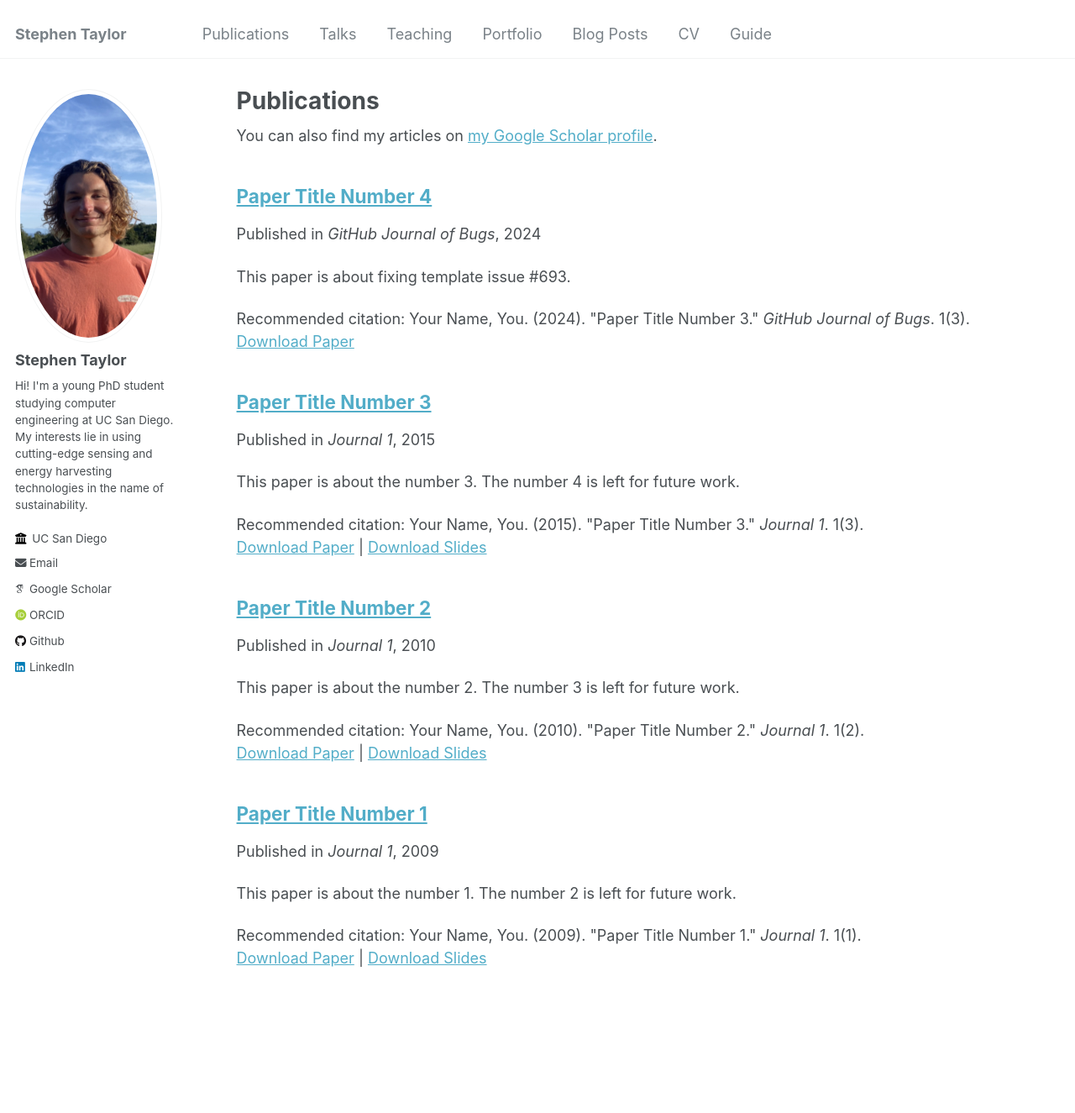
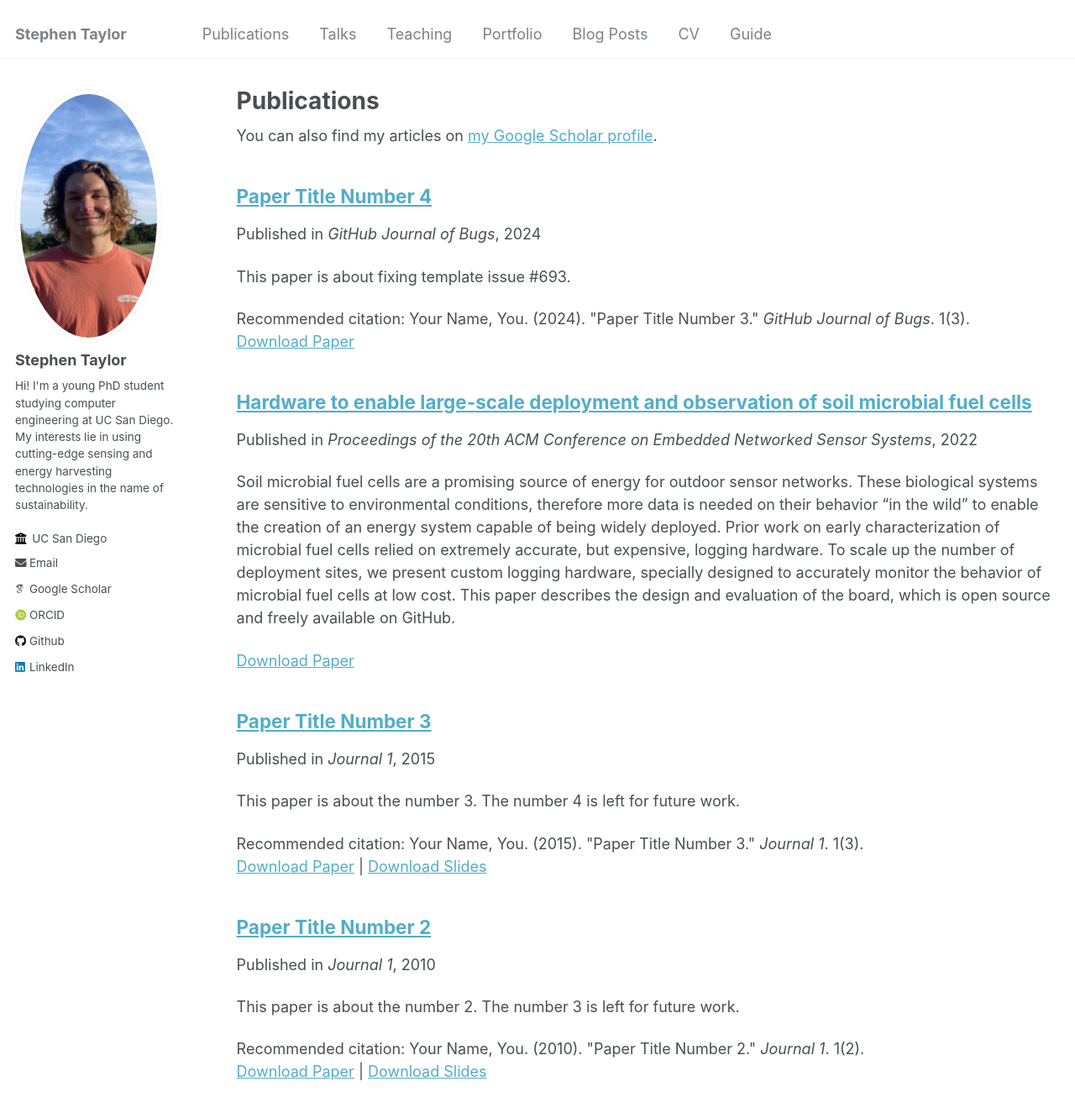
Before and after one commit to stevegtaylor/stevegtaylor.github.io, a Jekyll site: the page built from _pages/publications.md, in a window 1280 px wide and 1400 px high. Shown: the top 1325 px of the window at 84% size. Built offline with Jekyll 4.4.1, drawn with Linux system fonts in a browser that asks for light colours; some web fonts are replaced.

Commit message:
Update hardware pub.md

```diff
--- a/_publications/2009-10-01-paper-title-number-1.md
+++ b/_publications/2009-10-01-paper-title-number-1.md
@@ -1,13 +1,11 @@
 ---
-title: "Paper Title Number 1"
+title: "Hardware to enable large-scale deployment and observation of soil microbial fuel cells"
 collection: publications
-permalink: /publication/2009-10-01-paper-title-number-1
-excerpt: 'This paper is about the number 1. The number 2 is left for future work.'
-date: 2009-10-01
-venue: 'Journal 1'
-slidesurl: 'http://academicpages.github.io/files/slides1.pdf'
-paperurl: 'http://academicpages.github.io/files/paper1.pdf'
-citation: 'Your Name, You. (2009). &quot;Paper Title Number 1.&quot; <i>Journal 1</i>. 1(1).'
+permalink: /publication/Hardware to enable large-scale deployment and observation of soil microbial fuel cells
+excerpt: 'Soil microbial fuel cells are a promising source of energy for outdoor sensor networks. These biological systems are sensitive to environmental conditions, therefore more data is needed on their behavior "in the wild" to enable the creation of an energy system capable of being widely deployed. Prior work on early characterization of microbial fuel cells relied on extremely accurate, but expensive, logging hardware. To scale up the number of deployment sites, we present custom logging hardware, specially designed to accurately monitor the behavior of microbial fuel cells at low cost. This paper describes the design and evaluation of the board, which is open source and freely available on GitHub.'
+date: 2022-11-16
+venue: 'Proceedings of the 20th ACM Conference on Embedded Networked Sensor Systems'
+paperurl: 'http://academicpages.github.io/files/Hardware to enable large-scale deployment and observation of soil microbial fuel cells'
 ---
 
 The contents above will be part of a list of publications, if the user clicks the link for the publication than the contents of section will be rendered as a full page, allowing you to provide more information about the paper for the reader. When publications are displayed as a single page, the contents of the above "citation" field will automatically be included below this section in a smaller font.
```
